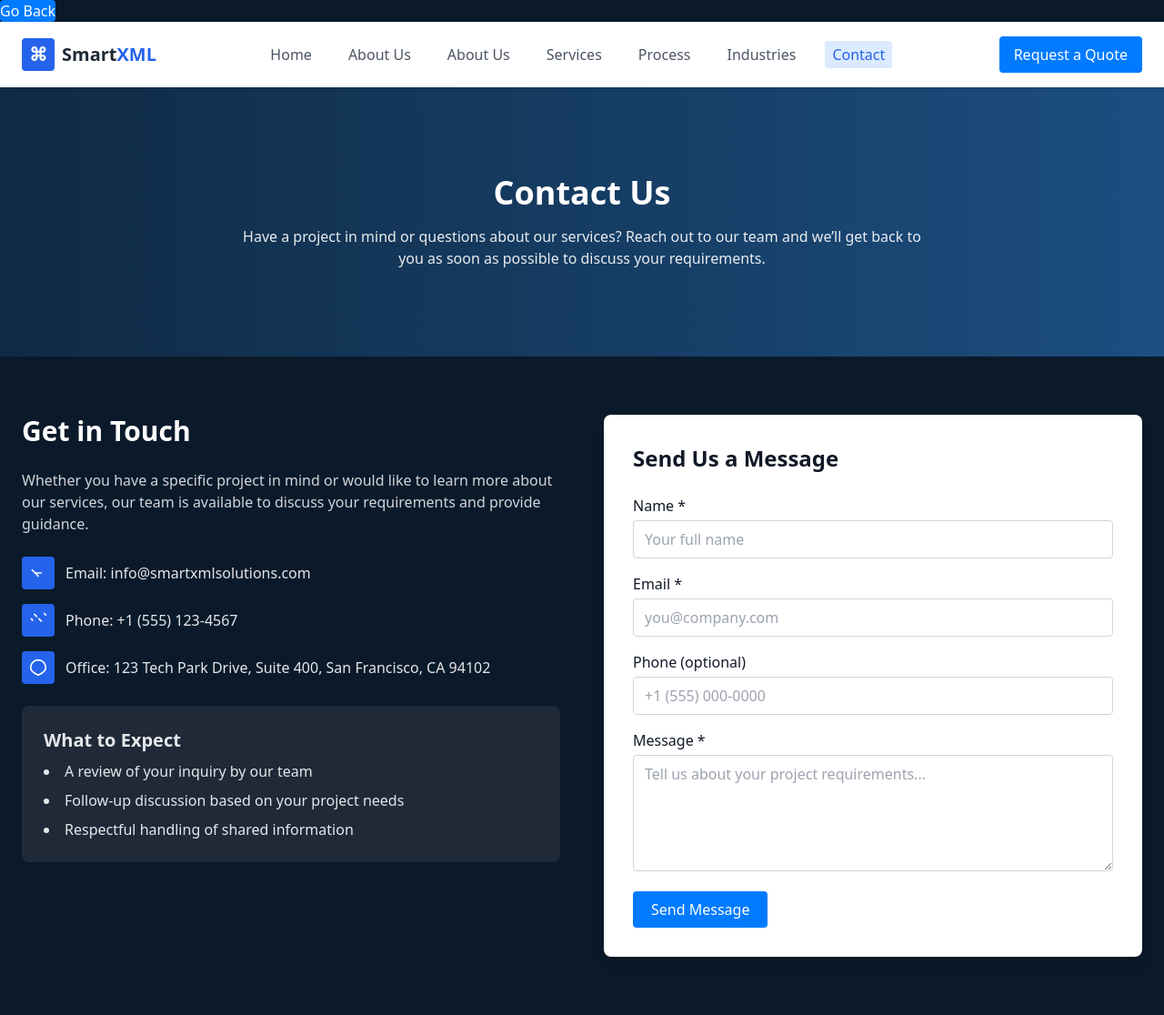
After one commit to kushalachirasala-lang/demo, a Flask app: page /contact in a window 1280 px wide. The commit adds this page. Shown: the whole page at 91% size. Run offline with Flask 3, Linux system fonts and the light colour scheme; some libraries are stand-ins or nearby versions.

Commit message:
added contact page

```diff
--- a/app.py
+++ b/app.py
@@ -21,6 +21,23 @@ def create_db():
 
 create_db()
 
+def create_infodb():
+    conn = sqlite3.connect("SmartXML.db")
+    cur = conn.cursor()
+    cur.execute("""
+                CREATE TABLE IF NOT EXISTS contactinfo (
+                id INTEGER PRIMARY KEY AUTOINCREMENT,
+                contactname TEXT,
+                contactmail TEXT,
+                contactno TEXT,
+                contactmsg TEXT
+                )
+                """)
+    conn.commit()
+    conn.close()
+
+create_infodb()
+
 @app.route("/", methods=["GET", "POST"])
 def review_form():
     if request.method == "POST":
@@ -43,6 +60,38 @@ def review_form():
 
     return render_template("index.html")
 
+@app.route("/contact", methods=["GET", "POST"])
+def contact_form():
+    if request.method == "POST":
+        contactname = request.form["contactname"]
+        contactmail = request.form["contactmail"]
+        contactno = request.form["contactno"]
+        contactmsg = request.form["contactmsg"]
+
+        conn = sqlite3.connect("SmartXML.db")
+        cur = conn.cursor()
+        cur.execute(
+            "INSERT INTO contactinfo (contactname, contactmail, contactno, contactmsg) VALUES (?, ?, ?, ?)",
+            (contactname, contactmail, contactno, contactmsg)
+            )
+
+        conn.commit()
+        conn.close()
+
+        return "✅ Contact Saved Successfully!"
+
+    return render_template("contact.html")
+
+@app.route("/contacts")
+def view_contact():
+    conn = sqlite3.connect("SmartXML.db")
+    cur = conn.cursor()
+    cur.execute("SELECT * FROM contactinfo")
+    data = cur.fetchall()
+    conn.close()
+
+    return render_template("contacts.html", data = data)
+
 @app.route("/avgrating")
 def avg_rating():
     conn = sqlite3.connect("SmartXML.db")
--- /dev/null
+++ b/templates/contact.html
@@ -0,0 +1,154 @@
+<!DOCTYPE html>
+<html lang="en">
+<head>
+  <meta charset="UTF-8">
+  <meta name="viewport" content="width=device-width, initial-scale=1.0">
+  <title>Smart XML Solutions - Contact Us</title>
+  <script src="https://cdn.tailwindcss.com"></script>
+    <style>
+        /* Custom styles can be added here */
+
+        button {
+            margin: 10px;
+            padding: 8px 16px;
+            font-size: 14px;
+            cursor: pointer;
+            border: none;
+            background-color: #007BFF !important;
+            color: white !important;
+            border-radius: 4px;
+        }
+        button:hover {
+            background-color: #0056b3;
+        }
+    </style>
+</head>
+<body class="bg-[#0b1a2a] text-gray-900">
+    <button onclick="window.history.back()">Go Back</button>
+
+  <!-- ================= NAVBAR ================= -->
+  <header class="sticky top-0 z-50 bg-white shadow">
+    <div class="max-w-7xl mx-auto flex items-center justify-between px-6 py-4">
+      <!-- Logo -->
+      <div class="flex items-center gap-2 text-xl font-semibold text-gray-800">
+        <div class="bg-blue-600 text-white px-2 py-1 rounded">⌘</div>
+        <span>Smart<span class="text-blue-600">XML</span></span>
+      </div>
+
+      <!-- Nav Links -->
+      <nav>
+        <ul id="navLinks" class="hidden md:flex gap-6">
+          <li><a href="./index.html" class="text-gray-600 hover:text-blue-600 hover:bg-blue-100 px-2 py-1 rounded">Home</a></li>
+
+          <li><a href="AboutUs.html" class="text-gray-600 hover:text-blue-600 hover:bg-blue-100 px-2 py-1 rounded">About Us</a></li>
+
+          <li><a href="./About.html" class="text-gray-600 hover:text-blue-600 hover:bg-blue-100 px-2 py-1 rounded">About Us</a></li>
+
+          <li><a href="./Services.html" class="text-gray-600 hover:text-blue-600 hover:bg-blue-100 px-2 py-1 rounded">Services</a></li>
+          <li><a href="./Process.html" class="text-gray-600 hover:text-blue-600 hover:bg-blue-100 px-2 py-1 rounded">Process</a></li>
+          <li><a href="./Industries.html" class="text-gray-600 hover:text-blue-600 hover:bg-blue-100 px-2 py-1 rounded">Industries</a></li>
+          <li><a href="./Contact.html" class="bg-blue-100 text-blue-600 px-2 py-1 rounded font-medium">Contact</a></li>
+        </ul>
+      </nav>
+
+      <!-- CTA Button -->
+      <button class="hidden md:inline-block bg-blue-600 text-white px-4 py-2 rounded hover:bg-blue-700 transition">Request a Quote</button>
+
+      <!-- Mobile Menu Toggle -->
+      <button id="menuToggle" class="md:hidden text-2xl">☰</button>
+    </div>
+  </header>
+
+  <!-- ================= HERO ================= -->
+  <section class="bg-gradient-to-r from-[#0f2a44] to-[#1c4e80] text-white py-24 text-center px-6">
+    <h1 class="text-4xl font-bold mb-4">Contact Us</h1>
+    <p class="max-w-3xl mx-auto opacity-90">
+    Have a project in mind or questions about our services? Reach out to our team and we’ll get back to you as
+soon as possible to discuss your requirements.
+    </p>
+  </section>
+
+  <!-- ================= CONTACT FORM & DETAILS ================= -->
+  <section class="py-16 px-6 max-w-7xl mx-auto grid md:grid-cols-2 gap-12 items-start">
+
+    <!-- Left: Contact Details -->
+    <div class="space-y-6">
+      <h2 class="text-3xl font-bold text-white">Get in Touch</h2>
+      <p class="text-gray-300">
+       Whether you have a specific project in mind or would like to learn more about our services, our team is
+available to discuss your requirements and provide guidance.
+      </p>
+
+      <div class="space-y-4 text-gray-200">
+        <div class="flex items-center gap-3">
+          <span class="bg-blue-600 p-2 rounded">
+            <svg xmlns="http://www.w3.org/2000/svg" class="h-5 w-5 text-white" fill="none" viewBox="0 0 24 24" stroke="currentColor">
+              <path stroke-linecap="round" stroke-linejoin="round" stroke-width="2" d="M16 12H8m0 0l-4-4m4 4l4 4"/>
+            </svg>
+          </span>
+          <span>Email: info@smartxmlsolutions.com</span>
+        </div>
+        <div class="flex items-center gap-3">
+          <span class="bg-blue-600 p-2 rounded">
+            <svg xmlns="http://www.w3.org/2000/svg" class="h-5 w-5 text-white" fill="none" viewBox="0 0 24 24" stroke="currentColor">
+              <path stroke-linecap="round" stroke-linejoin="round" stroke-width="2" d="M3 10l1.5 2M7 4l3 3m3 3l3 3m4-10l2 2"/>
+            </svg>
+          </span>
+          <span>Phone: +1 (555) 123-4567</span>
+        </div>
+        <div class="flex items-center gap-3">
+          <span class="bg-blue-600 p-2 rounded">
+            <svg xmlns="http://www.w3.org/2000/svg" class="h-5 w-5 text-white" fill="none" viewBox="0 0 24 24" stroke="currentColor">
+              <path stroke-linecap="round" stroke-linejoin="round" stroke-width="2" d="M12 2a10 10 0 00-10 10c0 6 10 10 10 10s10-4 10-10a10 10 0 00-10-10z"/>
+            </svg>
+          </span>
+          <span>Office: 123 Tech Park Drive, Suite 400, San Francisco, CA 94102</span>
+        </div>
+      </div>
+
+      <div class="mt-6 bg-gray-800 p-6 rounded-lg text-gray-200">
+        <h3 class="text-xl font-semibold mb-2">What to Expect</h3>
+        <ul class="space-y-2 list-disc list-inside">
+          <li>A review of your inquiry by our team</li>
+          <li>Follow-up discussion based on your project needs</li>
+          <li>Respectful handling of shared information</li>
+        </ul>
+      </div>
+    </div>
+
+    <!-- Right: Contact Form -->
+    <div class="bg-white p-8 rounded-lg shadow-lg">
+      <h3 class="text-2xl font-semibold mb-6">Send Us a Message</h3>
+      <form id="contactForm" class="space-y-4" method="POST">
+        <div>
+          <label class="block mb-1 font-medium" for="name">Name *</label>
+          <input name="contactname" type="text" id="name" placeholder="Your full name" required class="w-full border border-gray-300 px-3 py-2 rounded focus:outline-none focus:ring-2 focus:ring-blue-600"/>
+        </div>
+        <div>
+          <label class="block mb-1 font-medium" for="email">Email *</label>
+          <input name="contactmail" type="email" id="email" placeholder="you@company.com" required class="w-full border border-gray-300 px-3 py-2 rounded focus:outline-none focus:ring-2 focus:ring-blue-600"/>
+        </div>
+        <div>
+          <label class="block mb-1 font-medium" for="phone">Phone (optional)</label>
+          <input name="contactno" type="text" id="phone" placeholder="+1 (555) 000-0000" class="w-full border border-gray-300 px-3 py-2 rounded focus:outline-none focus:ring-2 focus:ring-blue-600"/>
+        </div>
+        <div>
+          <label class="block mb-1 font-medium" for="message">Message *</label>
+          <textarea name="contactmsg" id="message" placeholder="Tell us about your project requirements..." required class="w-full border border-gray-300 px-3 py-2 rounded focus:outline-none focus:ring-2 focus:ring-blue-600 h-32"></textarea>
+        </div>
+        <button type="submit" class="bg-blue-600 text-white px-5 py-2 rounded hover:bg-blue-700 transition">Send Message</button>
+      </form>
+    </div>
+
+  </section>
+
+  <script>
+    const menuToggle = document.getElementById("menuToggle");
+    const navLinks = document.getElementById("navLinks");
+
+    menuToggle.addEventListener("click", () => {
+      navLinks.classList.toggle("hidden");
+    });
+  </script>
+</body>
+</html>
--- a/templates/index.html
+++ b/templates/index.html
@@ -98,5 +98,7 @@
     </div>
     <button onclick="location.href='/avgrating'">View Average Ratings</button>
     <button onclick="location.href='/chart'">View Chart</button>
+    <button onclick="location.href='/contact'">Contact</button>
+    <button onclick="location.href='/contacts'">View Contacts</button>
 </body>
 </html>
```
Also changed, not shown: templates/contacts.html (added, +69 -0 lines), SmartXML.db.
